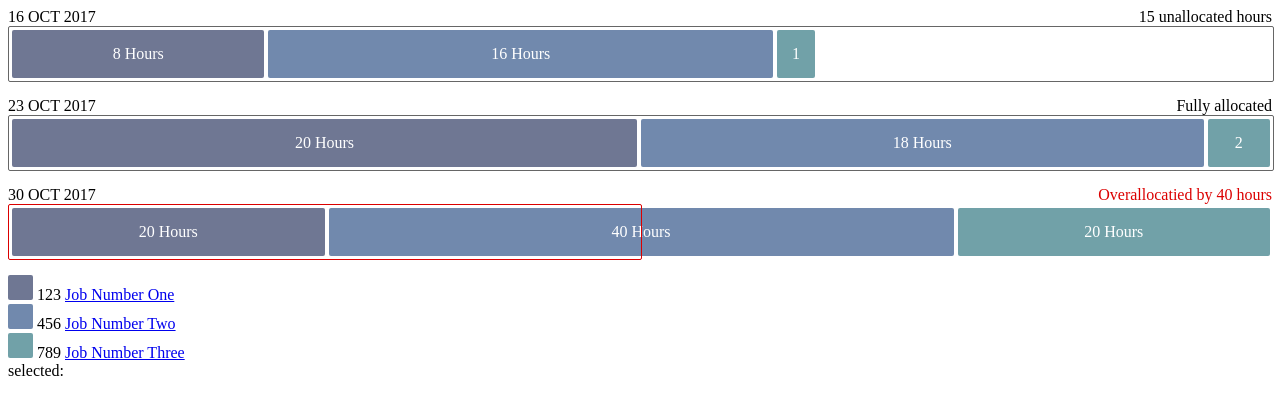
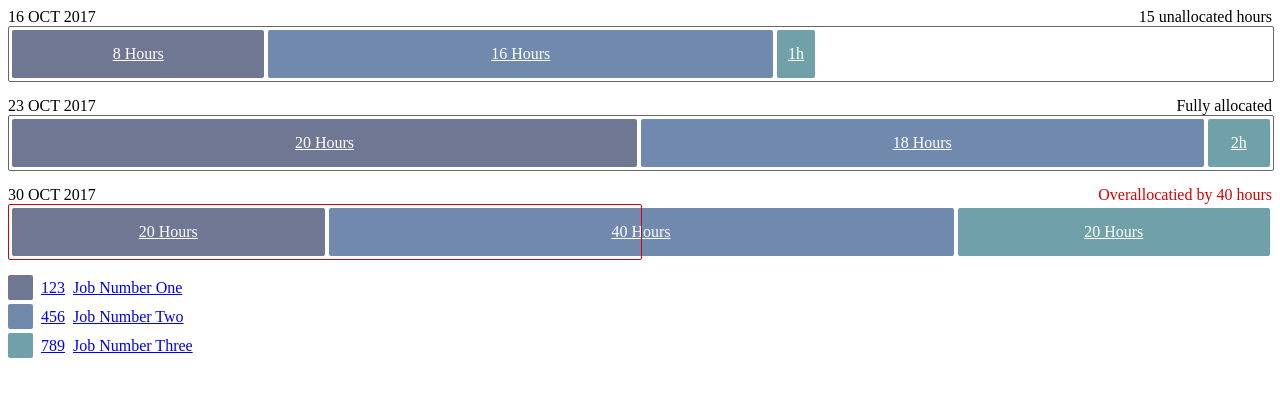
Before and after one commit to A-A-Z/react-allocation-bars, a React app: page / in a window 1280 px wide. Shown: the top 414 px of the page. Built offline with nearby package versions, Linux system fonts and the light colour scheme.

Commit message:
Updates to bars

```diff
--- a/src/AllocationBars.jsx
+++ b/src/AllocationBars.jsx
@@ -98,7 +98,7 @@ class AllocationBars extends Component {
   }
 
   formatBlockLabel = (hoursNum) => {
-    const hoursText = (hoursNum < 5) ? '' : ' Hours'
+    const hoursText = (hoursNum < 5) ? 'h' : ' Hours'
     return `${hoursNum}${hoursText}`
   }
 
@@ -139,8 +139,11 @@ class AllocationBars extends Component {
   }
 
   getJobColour = (index) => {
-    const colourNum = (index >= this.state.jobColours.length) ? (this.state.jobColours.length - 1) : index
-    return this.state.jobColours[colourNum]
+    if (index >= this.state.jobColours.length) {
+      return this.getJobColour((index - this.state.jobColours.length))
+    } else {
+      return this.state.jobColours[index]
+    }
   }
 
   render() {
@@ -165,20 +168,18 @@ class AllocationBars extends Component {
                       width: this.getBlockWidth(block.hours),
                       backgroundColor: this.getJobColour(block.job)
                     }
+                    const blockClass = (this.state.activeJob === block.job) ? 'block active' : 'block'
                     const onBlockOver = () => {
-                      this.setState({
-                        activeJob: block.job
-                      })
+                      this.setState({ activeJob: block.job })
                     }
                     const onBlockOut = () => {
-                      this.setState({
-                        activeJob: null
-                      })
+                      this.setState({ activeJob: null })
                     }
                     return (
-                      <div
+                      <a
                         key={`allocation-${i1}-block-${i2}`}
-                        className='block'
+                        href="job.html"
+                        className={blockClass}
                         tabIndex='0'
                         style={blockStyle}
                         title={this.getBlockTitle(block)}
@@ -188,7 +189,7 @@ class AllocationBars extends Component {
                         onBlur={onBlockOut}
                       >
                         {this.formatBlockLabel(block.hours)}
-                      </div>
+                      </a>
                     )
                   })}
                 </div>
@@ -203,14 +204,29 @@ class AllocationBars extends Component {
             const jobStyle = {
               backgroundColor: this.getJobColour(i)
             }
+            const jobClass = (this.state.activeJob === i) ? 'job active' : 'job'
+            const onBlockOver = () => {
+              this.setState({ activeJob: i })
+            }
+            const onBlockOut = () => {
+              this.setState({ activeJob: null })
+            }
             return (
-              <li key={`job-${job.id}`}><span className='colour-block' style={jobStyle}></span> <span>{job.id}</span> <a href='job.html'>{job.label}</a></li>
+              <li
+                key={`job-${job.id}`}
+                className={jobClass}
+                onMouseOver={onBlockOver}
+                onMouseOut={onBlockOut}
+              >
+                <a href='job.html'>
+                  <span className='colour-block' style={jobStyle} />
+                  <span>{job.id}</span>
+                  <span>{job.label}</span>
+                </a>
+              </li>
             )
           })}
         </ul>
-
-        selected: {this.state.activeJob}
-
       </div>
     )
   }
--- a/src/index.js
+++ b/src/index.js
@@ -3,5 +3,8 @@ import ReactDOM from 'react-dom';
 import AllocationBars from './AllocationBars';
 import registerServiceWorker from './registerServiceWorker';
 
-ReactDOM.render(<AllocationBars hoursPerWeek={40} />, document.getElementById('root'));
+ReactDOM.render(
+  <AllocationBars
+    hoursPerWeek={40}
+  />, document.getElementById('root'));
 registerServiceWorker();
--- a/src/style/_allocationbars.scss
+++ b/src/style/_allocationbars.scss
@@ -1,11 +1,11 @@
 .allocation-graph {
+  $colour-border: #666;
+  $colour-block-text: #FFF;
+  $colour-block-default: #CCC;
+  $colour-block-highlight: #9bcef5;
+  $colour-overallocatied: #DB0000;
+
   .allocation-bar-container {
-    $colour-border: #666;
-    $colour-block-text: #FFF;
-    $colour-block-default: #CCC;
-    $colour-block-highlight: #9bcef5;
-    $colour-overallocatied: #DB0000;
-
     $height: 54px;
     $spacing: 2px;
 
@@ -37,7 +37,8 @@
           width: 25%;
 
           &:hover,
-          &:focus {
+          &:focus,
+          &.active {
             background-color: $colour-block-highlight !important;
             cursor: pointer;
           }
@@ -71,6 +72,25 @@
     margin: 0;
     padding: 0;
 
+    .job {
+      margin: 4px 0;
+      transition: background-color 0.2s ease;
+
+      &.active {
+        background-color: $colour-block-highlight;
+      }
+
+      a {
+        align-items: center;
+        display: flex;
+
+        span {
+          display: block;
+          margin-right: 8px;
+        }
+      }
+    }
+
     .colour-block {
       $size: 25px;
 
```
